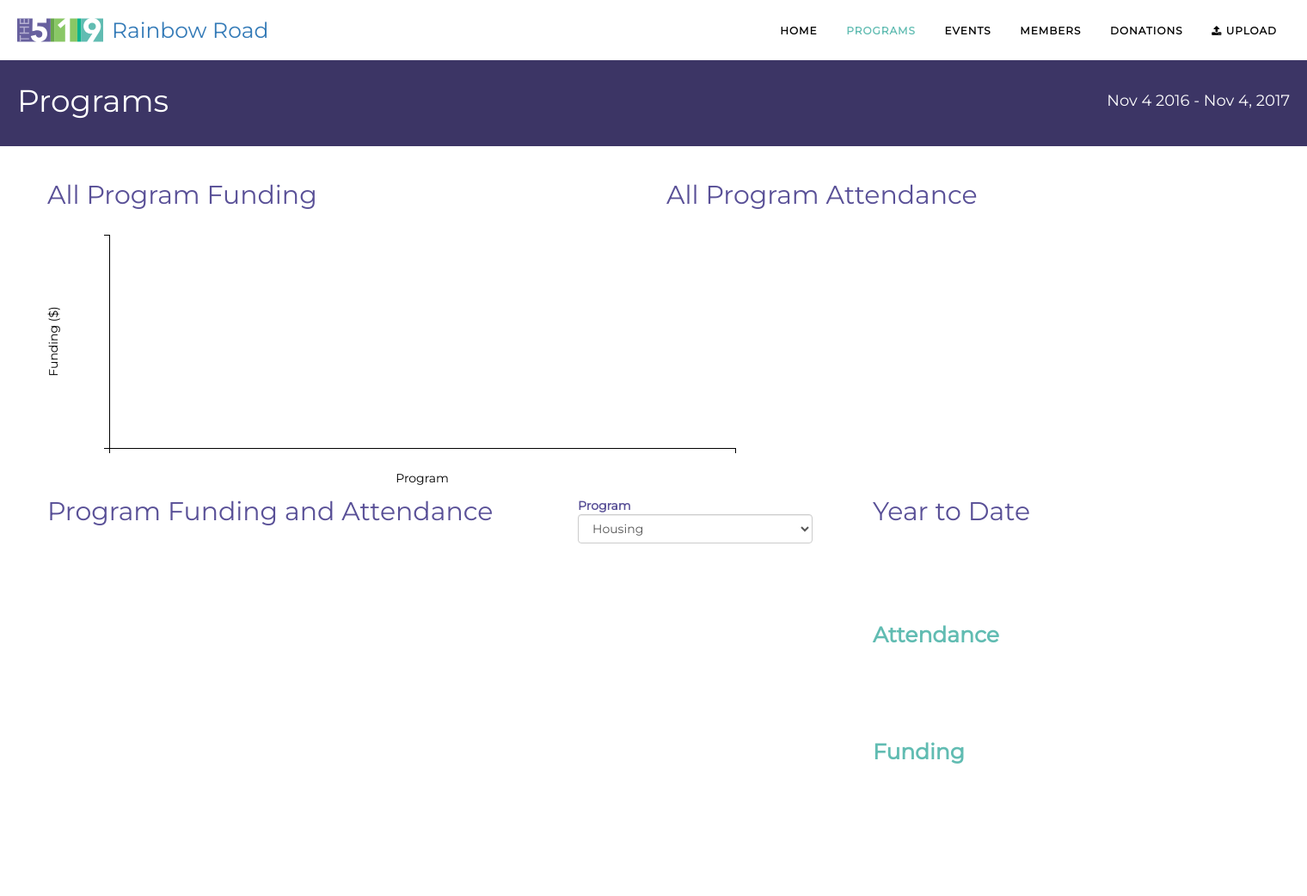
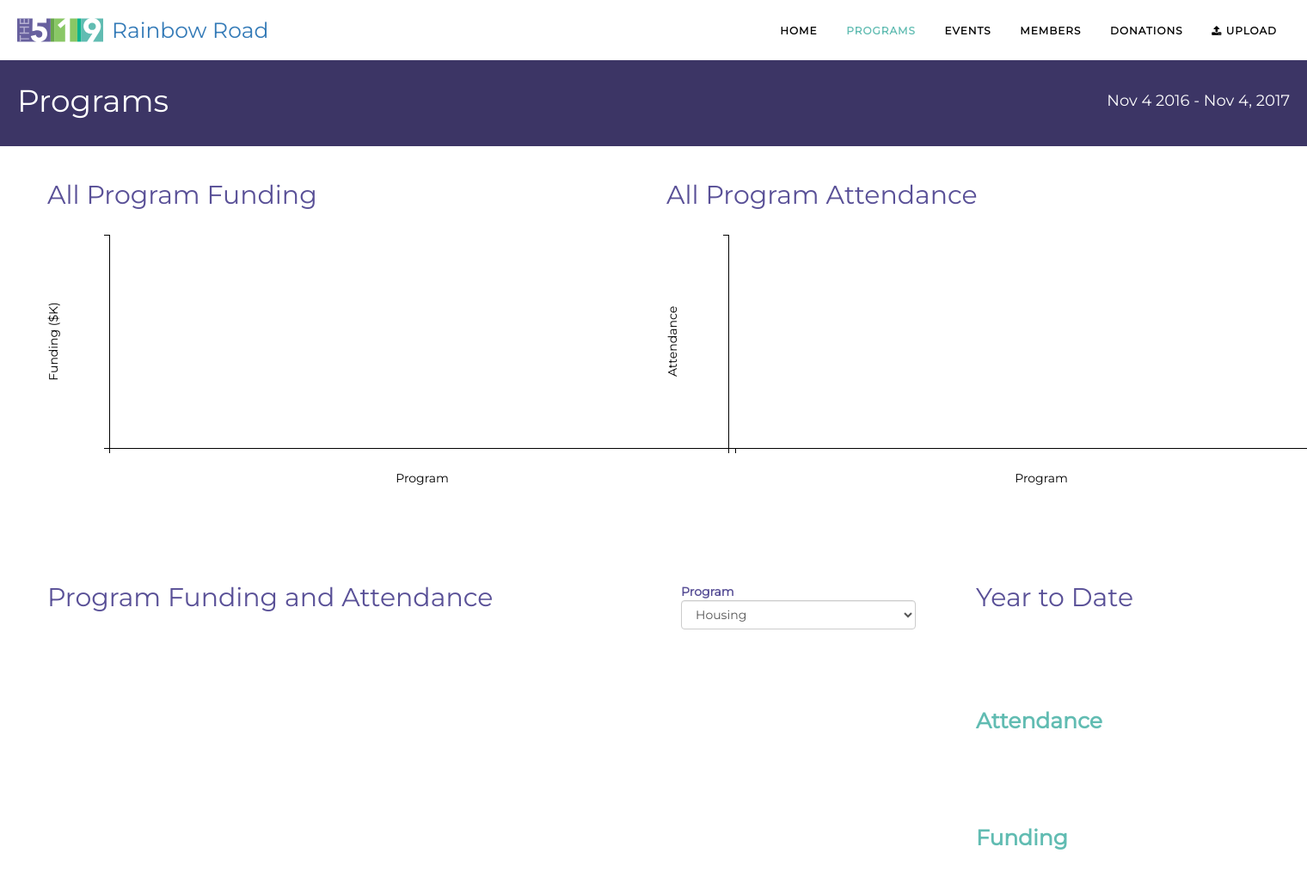
Before and after one commit to CapitalOneCanadaHackathon/gift_the_code, a Flask app: page /programs in a window 1520 px wide; the page is wider, and only the part inside the window is pictured. Shown: that part at 86% size. Before the commit the page ends 888 px from the top of that part, so only its background shows below. Run offline with Flask 2, Linux system fonts and the light colour scheme; data that the repository does not hold is empty; some libraries are stand-ins or nearby versions.

Commit message:
program attendnace

```diff
--- a/app/static/js/program.js
+++ b/app/static/js/program.js
@@ -15,7 +15,7 @@ $.getJSON("/program_summary_api", function(data) {
         .ordinalColors(['#595097'])
         .brushOn(false)
         .xAxisLabel('Program')
-        .yAxisLabel('Funding \(\$\)')
+        .yAxisLabel('Funding \(\$K\)')
         .dimension(programDimension)
         .gap(10)
         .barPadding(0.5)
@@ -23,6 +23,31 @@ $.getJSON("/program_summary_api", function(data) {
         .group(sumGroup);
 
         funding_chart.render();
+
+    var attendance_chart = dc.barChart('#program_attendance');
+
+    var attendance_data   = data.data.attendance_by_program
+            sndx2            = crossfilter(attendance_data),
+            programDimension2 = sndx2.dimension(function(d) {return d.event_name;}),
+            sumGroup2       = programDimension2.group().reduceSum(function(d) {return d.attendee_count;});
+
+        attendance_chart
+            .width(850)
+            .height(330)
+            .margins({top: 30, right: 50, bottom: 40, left: 60})
+            .x(d3.scale.ordinal())
+            .xUnits(dc.units.ordinal)
+            .ordinalColors(['#61BCB2'])
+            .brushOn(false)
+            .xAxisLabel('Program')
+            .yAxisLabel('Attendance')
+            .dimension(programDimension2)
+            .gap(10)
+            .barPadding(0.5)
+            .outerPadding(0.05)
+            .group(sumGroup2);
+
+        attendance_chart.render();
 });
 
 function refresh_charts(program_value) {
--- a/app/templates/programs.html
+++ b/app/templates/programs.html
@@ -21,13 +21,14 @@
     </div>
 </div>
 
-<div class="data-vis col-xs-5 col-md-8" id="program_ts">
+
+<div class="data-vis col-xs-5 col-md-9" style="margin-top: 100px" id="program_ts">
     <div class="graph-header">
         <h2>Program Funding and Attendance</h2>
         <div class="graph-dropdown">{{ render_field(form.program, class_="form-control") }}</div>
     </div>
 </div>
-<div class="data-vis col-xs-5 col-md-4" id="program_ts">
+<div class="data-vis col-xs-5 col-md-3" style="margin-top: 100px" id="program_stats">
         <h2>Year to Date</h2>
         <div class='summary-small'>
             <span class='value-small' id='attendance'></span> <br>
--- a/app/views.py
+++ b/app/views.py
@@ -89,7 +89,7 @@ PROGRAM_SUMMARY = {"attendance_by_program":
                     """,
                    "funding_by_program":
                    """
-                    SELECT program_funded, SUM(donation_amount) as donations FROM
+                    SELECT program_funded, SUM(donation_amount)/1000 as donations FROM
                     donations WHERE program_ind=1 GROUP BY 1 ORDER BY donations desc
                     """}
 
```
Also changed, not shown: 1 other file.
